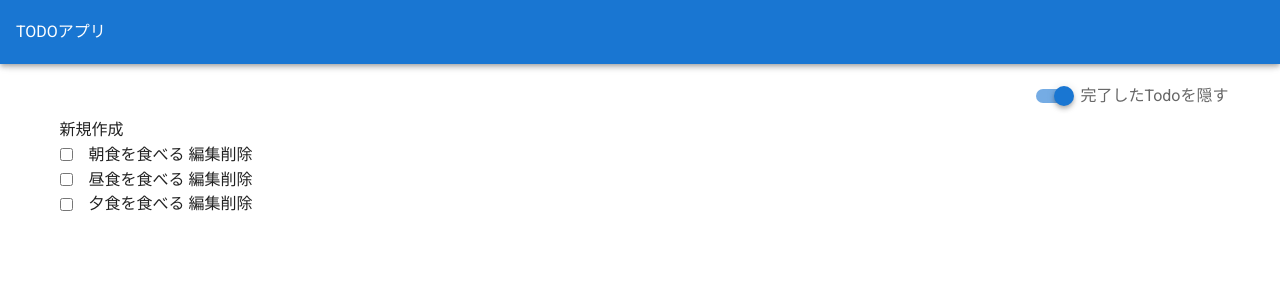
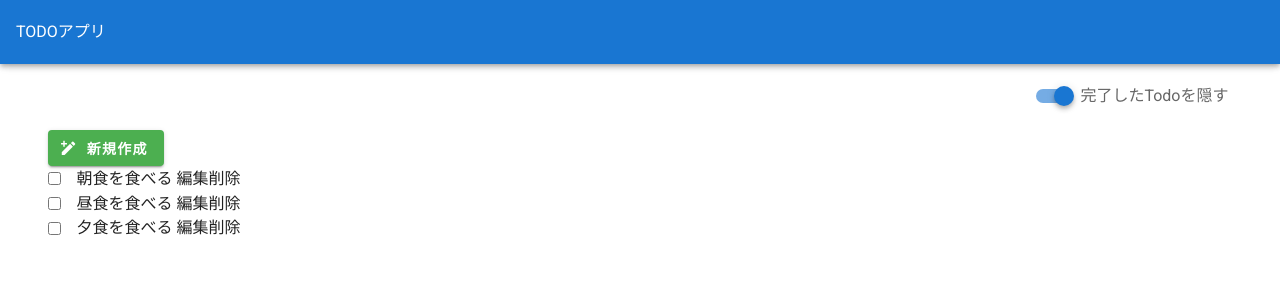
Before and after one commit to yumemio193/todo_vue_sample, a Vue app: page / in a window 1280 px wide. Shown: the top 300 px of the page. Built offline with nearby package versions, Linux system fonts and the light colour scheme.

Commit message:
v-btnを実装

```diff
--- a/src/views/CreateTodo.vue
+++ b/src/views/CreateTodo.vue
@@ -1,5 +1,5 @@
 <template>
-  <div id="create-todo">
+  <v-container>
     <router-link to="/">＜ 戻る</router-link>
     <h1>Todo追加</h1>
     <p>
@@ -7,8 +7,12 @@
       <br />
       <input id="title" type="text" v-model="title"/>
     </p>
-    <button @click="registerTodo">登録</button>
-  </div>
+    <v-row>
+      <v-btn @click="registerTodo" color="success" class="font-weight-bold">
+        登録
+      </v-btn>
+    </v-row>
+  </v-container>
 </template>
 
 <script>
@@ -36,6 +40,3 @@ export default {
   }
 };
 </script>
-
-<style scoped>
-</style>
--- a/src/views/EditTodo.vue
+++ b/src/views/EditTodo.vue
@@ -1,5 +1,5 @@
 <template>
-  <div>
+  <v-container>
     <router-link to="/">＜ 戻る</router-link>
     <h1>Todo編集</h1>
     <p>
@@ -7,8 +7,12 @@
       <br />
       <input id="title" type="text" v-model="title">
     </p>
-    <button @click="update">更新</button>
-  </div>
+    <v-row>
+      <v-btn @click="update" color="success" class="font-weight-bold">
+        更新
+      </v-btn>
+    </v-row>
+  </v-container>
 </template>
 
 <script>
--- a/src/views/TodoList.vue
+++ b/src/views/TodoList.vue
@@ -7,12 +7,18 @@
         class="mx-1"
       ></v-switch>
     </v-row>
-    <button class="button" @click="toCreateTodo">新規作成</button>
-    <Todo
-      v-for="todo in filteredTodo"
-      :key="todo.id"
-      :todo="todo"
-    />
+    <v-row>
+      <v-btn @click="toCreateTodo" color="success" class="font-weight-bold">
+        <v-icon left>mdi-pencil-plus</v-icon> 新規作成
+      </v-btn>
+    </v-row>
+    <v-row class="flex-column">
+      <Todo
+        v-for="todo in filteredTodo"
+        :key="todo.id"
+        :todo="todo"
+      />
+    </v-row>
   </v-container>
 </template>
 
```
